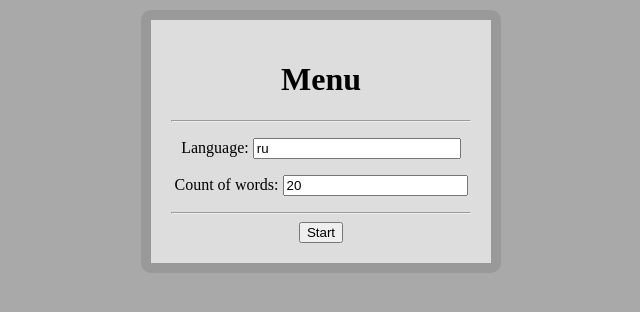
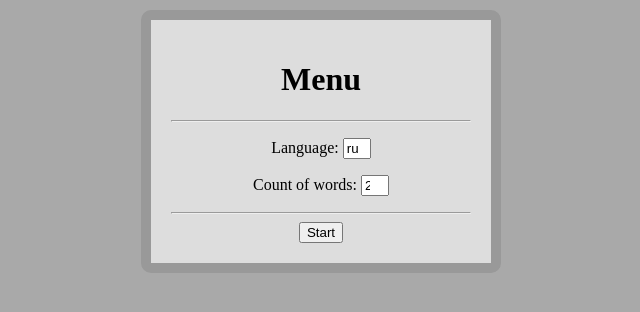
Before and after one commit to tamarinvs19/translation-of-words, a Django app: page /missions/menu/ in a window 1280 px wide. Shown: the top 312 px of the page, without its empty margins (319-959 px from the left). Run offline with Django 3.2, Linux system fonts and the light colour scheme.

Commit message:
width style = 20 px

```diff
--- a/templates/menu.html
+++ b/templates/menu.html
@@ -7,10 +7,10 @@
     <title>Menu</title>
     <style>
 	input[type=text] {
-   		width:200px;
+   		width:20px;
 	}
-	input[type=integer] {
-   		width:200px;
+	input[type=number] {
+   		width:20px;
 	}
     </style>
 </head>
```
